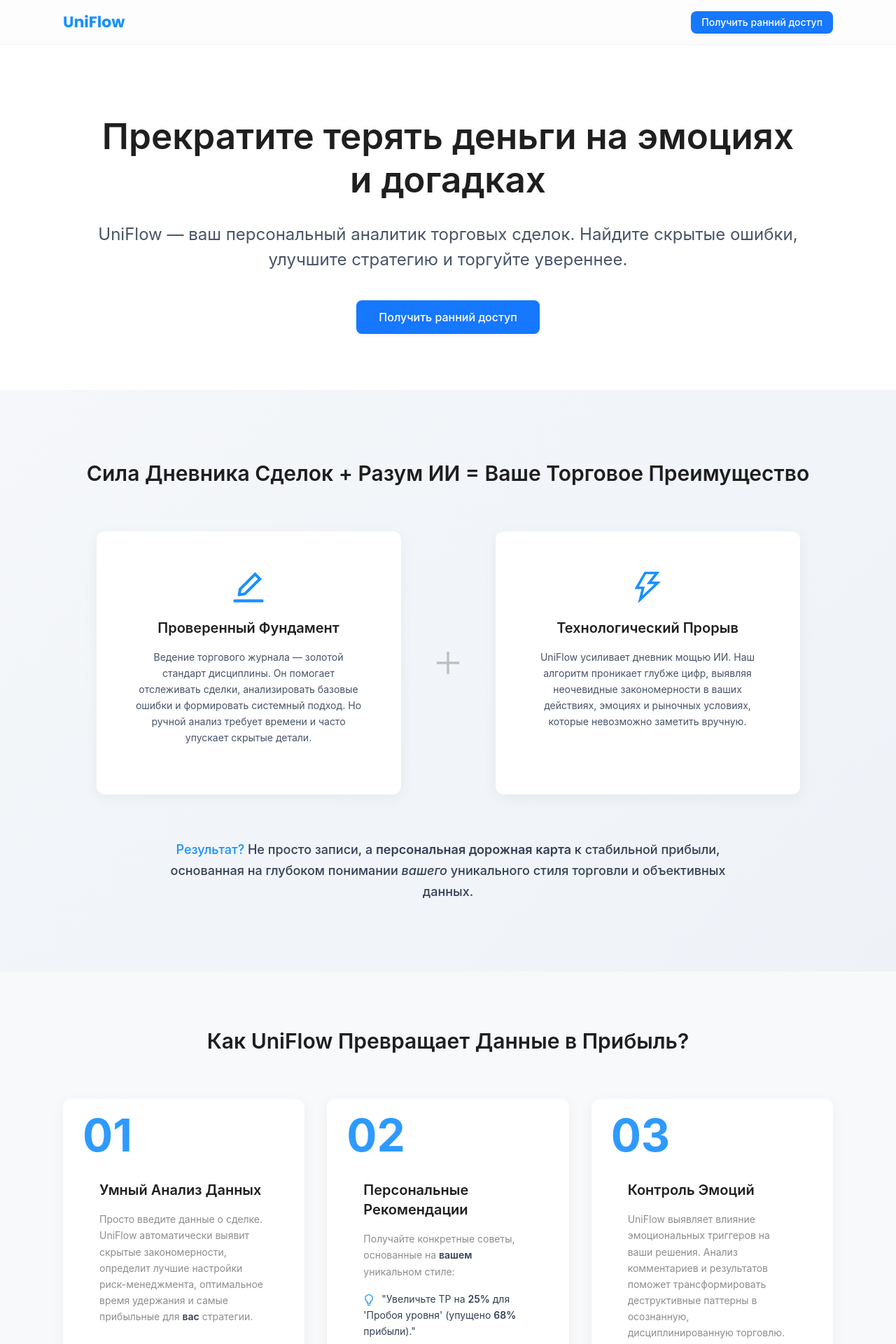
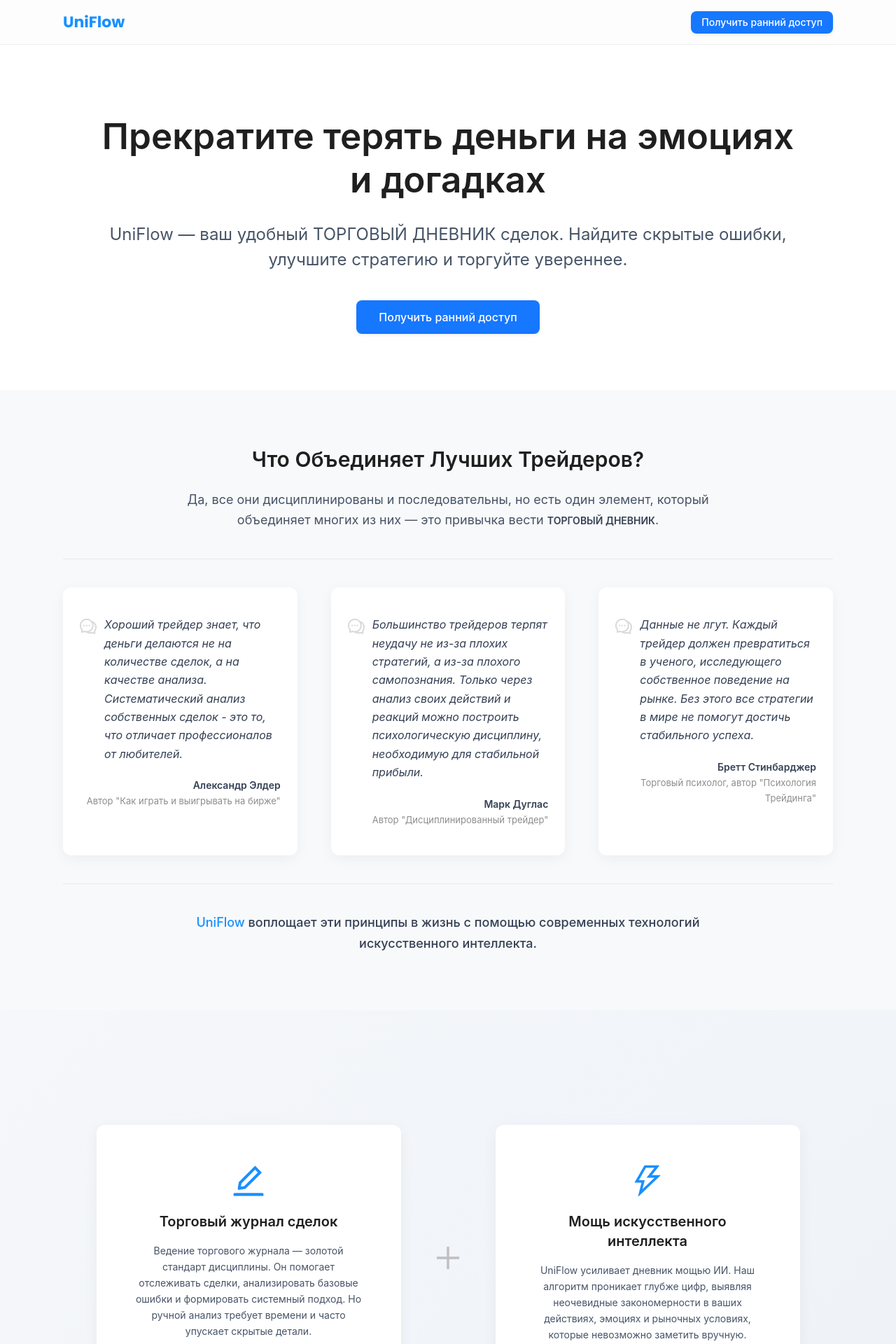
Before and after one commit to Semen1987nsk/UniFlow, a React (Vite) app: page / in a window 1280 px wide. Shown: the top 1920 px of the page at 70% size. Built offline with nearby package versions, Linux system fonts and the light colour scheme.

Commit message:
Update: Описание ваших изменений (например, Updated Hero section text and added new image)

```diff
--- a/src/App.tsx
+++ b/src/App.tsx
@@ -6,14 +6,16 @@
 // Импортируем все компоненты секций
 import HeaderSection from './sections/HeaderSection.tsx';
 import HeroSection from './sections/HeroSection.tsx';
+import SocialProofSection from './sections/SocialProofSection.tsx';
 import SynergySection from './sections/SynergySection.tsx'; // <-- Добавлен импорт
+import ExampleInsightSection from './sections/ExampleInsightSection.tsx';  // Тестовый комментарий для Git
 import HowItWorksSection from './sections/HowItWorksSection.tsx';
 import ProblemSection from './sections/ProblemSection.tsx';
-import SolutionSection from './sections/SolutionSection.tsx';
-import ExampleInsightSection from './sections/ExampleInsightSection.tsx';  // Тестовый комментарий для Git
+//import SolutionSection from './sections/SolutionSection.tsx';
+
 import FeaturesSection from './sections/FeaturesSection.tsx';
 import ComparisonSection from './sections/ComparisonSection.tsx';
-import SocialProofSection from './sections/SocialProofSection.tsx';
+
 import IntegrationsSection from './sections/IntegrationsSection.tsx';
 import FaqSection from './sections/FaqSection.tsx';
 import CtaSection from './sections/CtaSection.tsx';
@@ -27,14 +29,13 @@
       <HeaderSection />
       <Content>
         <HeroSection />
+        <SocialProofSection />
         <SynergySection /> {/* <-- Добавлен рендеринг компонента */}
+        <ExampleInsightSection />
         <HowItWorksSection />
         <ProblemSection />
-        <SolutionSection />
-        <ExampleInsightSection />
         <FeaturesSection />
         <ComparisonSection />
-        <SocialProofSection />
         <IntegrationsSection />
         <FaqSection />
         <CtaSection />
--- a/src/sections/HeroSection.tsx
+++ b/src/sections/HeroSection.tsx
@@ -16,7 +16,7 @@
               Прекратите терять деньги на эмоциях и догадках
             </Title>
             <Title level={3} style={{ color: '#475467', fontWeight: '400', marginBottom: '40px', fontSize: 'clamp(1.1rem, 2.5vw, 1.5rem)', lineHeight: '1.5' }}>
-              UniFlow — ваш персональный аналитик торговых сделок. Найдите скрытые ошибки, улучшите стратегию и торгуйте увереннее.
+              UniFlow — ваш удобный ТОРГОВЫЙ ДНЕВНИК сделок. Найдите скрытые ошибки, улучшите стратегию и торгуйте увереннее.
             </Title>
             <Button type="primary" size="large" href="#cta-form" style={{ padding: '0 32px', height: '48px', fontSize: '16px' }}>
               Получить ранний доступ
--- a/src/sections/HowItWorksSection.tsx
+++ b/src/sections/HowItWorksSection.tsx
@@ -46,7 +46,7 @@
 const stepsData = [
     {
       key: '1',
-      title: 'Умный Анализ Данных',
+      title: 'Записывайте сделки в журнал',
       content: (
         <Paragraph type="secondary" style={{ textAlign: 'left' }}>
           Просто введите данные о сделке. UniFlow автоматически выявит скрытые закономерности, определит лучшие настройки риск-менеджмента, оптимальное время удержания и самые прибыльные для <Text strong>вас</Text> стратегии.
--- a/src/sections/SocialProofSection.tsx
+++ b/src/sections/SocialProofSection.tsx
@@ -47,7 +47,7 @@
 const SocialProofSection: React.FC = () => {
   return (
     // Секция с белым фоном
-    <div className="section-padding social-proof-section" style={{ padding: '80px 0', backgroundColor: '#fff' }}>
+    <div className="section-padding social-proof-section" style={{ padding: '80px 0', backgroundColor: '#f8f9fa' }}>
       <div style={{ maxWidth: CONTENT_MAX_WIDTH, margin: '0 auto', padding: '0 20px' }}>
 
         {/* Вводный текст */}
--- a/src/sections/SynergySection.tsx
+++ b/src/sections/SynergySection.tsx
@@ -45,7 +45,7 @@
 
       <div style={{ maxWidth: CONTENT_MAX_WIDTH, margin: '0 auto', padding: '0 20px', position: 'relative', zIndex: 1 }}>
         <Title level={2} style={{ textAlign: 'center', marginBottom: '64px' /* Увеличим отступ */ }}>
-          Сила Дневника Сделок + Разум ИИ = Ваше Торговое Преимущество
+
         </Title>
 
         {/* Используем Row с align="stretch", чтобы колонки растянулись по высоте */}
@@ -55,7 +55,7 @@
           <Col xs={24} md={10} style={{ display: 'flex' }}>
             <Card style={cardStyle}>
               <EditOutlined style={cardIconStyle} /> {/* Иконка редактирования/записи */}
-              <Title level={4} style={{ marginBottom: '16px' }}>Проверенный Фундамент</Title>
+              <Title level={4} style={{ marginBottom: '16px' }}>Торговый журнал сделок</Title>
               <Paragraph style={{ color: '#475467', flexGrow: 1 /* Растягиваем параграф */ }}>
                 Ведение торгового журнала — золотой стандарт дисциплины. Он помогает отслеживать сделки, анализировать базовые ошибки и формировать системный подход. Но ручной анализ требует времени и часто упускает скрытые детали.
               </Paragraph>
@@ -71,7 +71,7 @@
           <Col xs={24} md={10} style={{ display: 'flex' }}>
              <Card style={cardStyle}>
                <ThunderboltOutlined style={cardIconStyle} /> {/* Иконка молнии/ускорения/ИИ */}
-               <Title level={4} style={{ marginBottom: '16px' }}>Технологический Прорыв</Title>
+               <Title level={4} style={{ marginBottom: '16px' }}>Мощь искусственного интеллекта</Title>
                <Paragraph style={{ color: '#475467', flexGrow: 1 }}>
                  UniFlow усиливает дневник мощью ИИ. Наш алгоритм проникает глубже цифр, выявляя неочевидные закономерности в ваших действиях, эмоциях и рыночных условиях, которые невозможно заметить вручную.
                </Paragraph>
```
